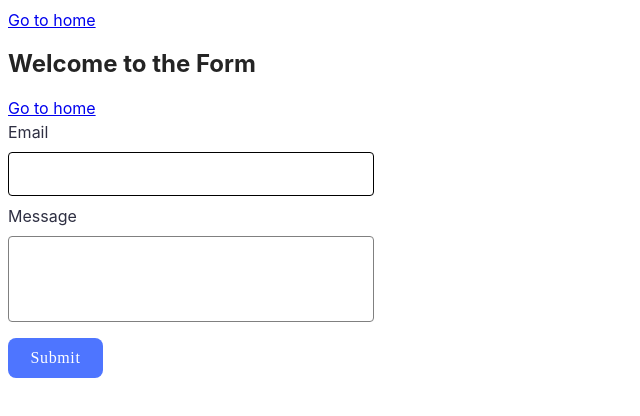
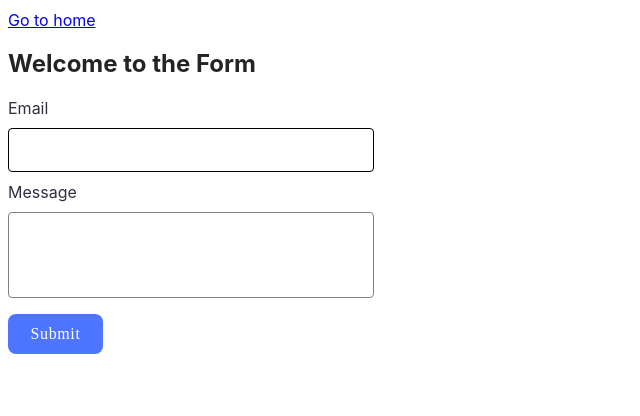
Before and after one commit to OlenaLesechko/goit-js-hw-09, a website built with Vite: page src/2-form.html in a window 1280 px wide. Shown: the whole page, without its empty margins (0-640 px from the left). Built offline with nearby package versions, Linux system fonts and the light colour scheme.

Commit message:
Update 2-form.html

```diff
--- a/src/2-form.html
+++ b/src/2-form.html
@@ -12,7 +12,6 @@
       <a href="./index.html">Go to home</a>
       <h1>Welcome to the Form</h1>
       <section>
-        <a href="./index.html">Go to home</a>
         <form class="feedback-form" autocomplete="off">
             <label>
             Email
```
